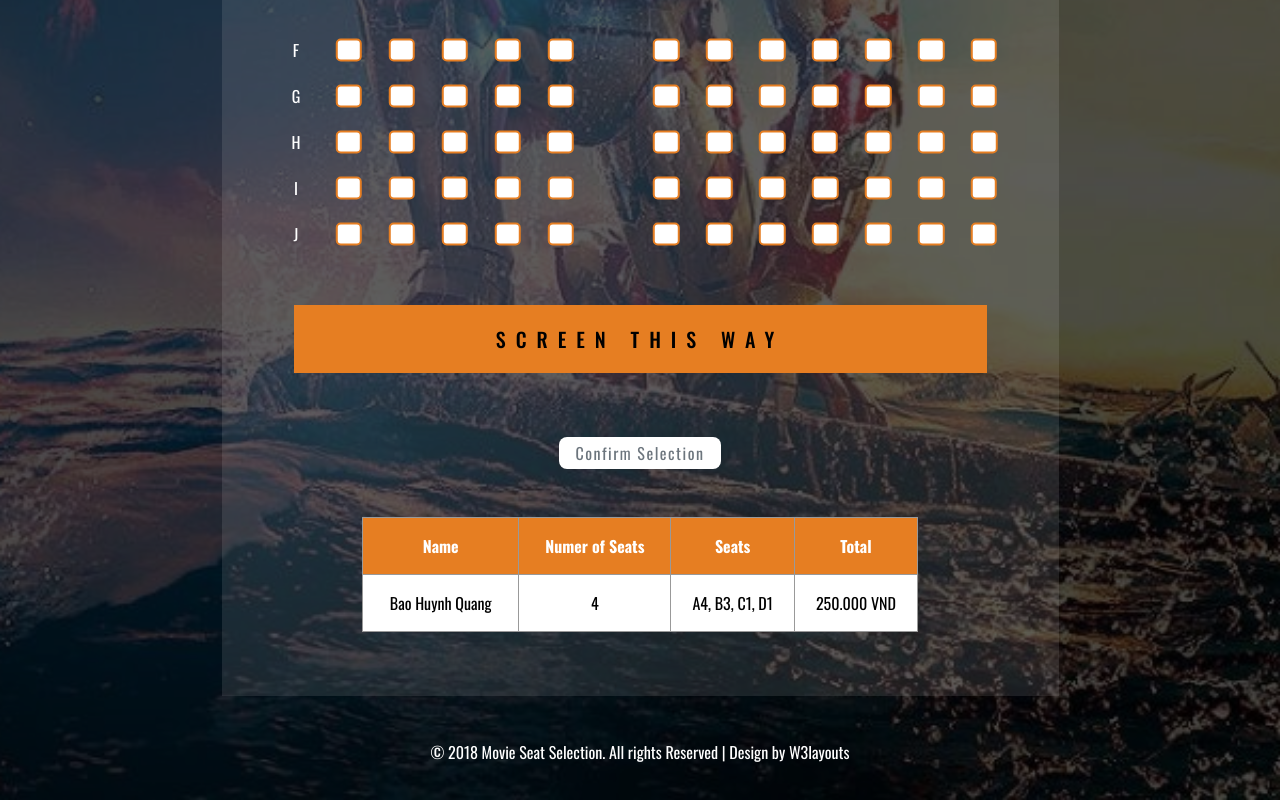
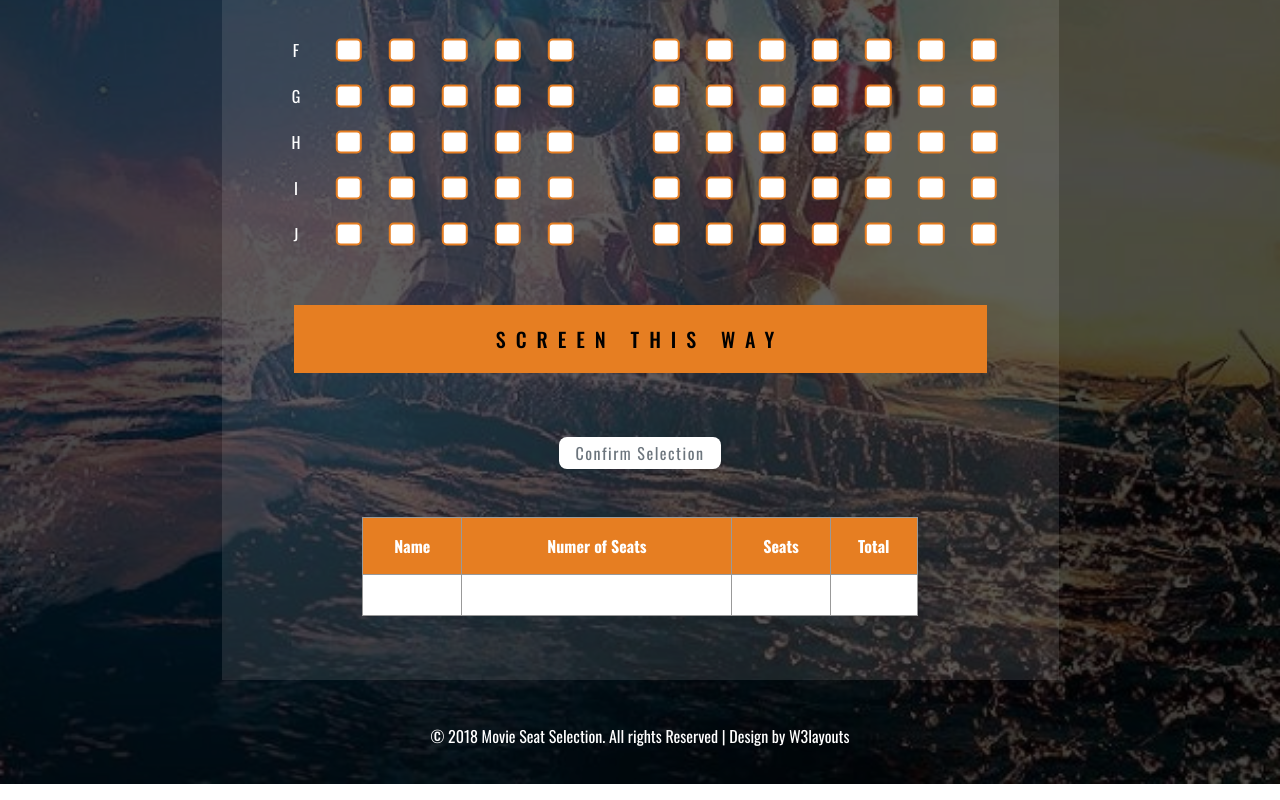
Before and after one commit to hqbao000101/BCS07_HuynhQuangBao_ReactBookTicket, a React (Create React App) app: page / in a window 1280 px wide. Shown: the part 839-1639 px from the top of the page. Built offline with nearby package versions, Linux system fonts and the light colour scheme.

Commit message:
feat: finish-v1

```diff
--- a/package.json
+++ b/package.json
@@ -35,5 +35,8 @@
       "last 1 firefox version",
       "last 1 safari version"
     ]
+  },
+  "devDependencies": {
+    "@babel/plugin-proposal-private-property-in-object": "^7.21.11"
   }
 }
--- a/src/App.js
+++ b/src/App.js
@@ -2,6 +2,7 @@ import React, { Component } from "react";
 import "./App.css";
 import Form from "./Components/Form";
 import SeatGrid from "./Components/SeatGrid";
+import SeatList from "./danhSachGhe.json";
 
 export default class App extends Component {
   state = {
@@ -30,7 +31,8 @@ export default class App extends Component {
     },
     isDisabled: true,
     hienThi: false,
-    choDaChon: "A4, B3, C1, D1",
+    choDaChon: [],
+    thanks: false
   };
 
   updateState = (name, value) => {
@@ -40,7 +42,20 @@ export default class App extends Component {
     });
   };
 
+  formatPayment = (num) => {
+    let numberArr = num.toString().split("");
+    let indexArr = 1;
+    for (let i = numberArr.length - 1; i >= 0; i--) {
+      if (indexArr % 3 === 0 && indexArr !== numberArr.length) {
+        numberArr[i] = `.${numberArr[i]}`;
+      }
+      indexArr++;
+    }
+    return numberArr.join("");
+  };
+
   render() {
+    const totalPayment = SeatList[1].danhSachGhe[0].gia * this.state.choDaChon.length;
     return (
       <>
         <div className="container">
@@ -56,18 +71,13 @@ export default class App extends Component {
               hienThi={this.state.hienThi}
             />
             <SeatGrid
-              phaseState={this.state.hienThi}
               hienThi={this.state.hienThi}
               user={this.state.user}
+              btnDisabled={this.state.isDisabled}
+              selectedSeats={this.state.choDaChon}
+              updateState={this.updateState}
+              thanks={this.state.thanks}
             />
-            <div className="text-center">
-              <button
-                className="text-secondary bg-white p-2 px-3 rounded-3 my-5"
-                disabled={this.state.isDisabled}
-              >
-                Confirm Selection
-              </button>
-            </div>
             <table className="table bg-white text-black w-75 mx-auto">
               <thead>
                 <tr className="text-center fw-bold">
@@ -79,14 +89,22 @@ export default class App extends Component {
               </thead>
               <tbody>
                 <tr className="text-center">
-                  <td>Bao Huynh Quang</td>
-                  <td>4</td>
-                  <td>{this.state.choDaChon}</td>
-                  <td>250.000 VND</td>
+                  <td>{this.state.user.customerName}</td>
+                  <td>
+                    {this.state.user.numberOfSeats
+                      ? this.state.user.numberOfSeats
+                      : ""}
+                  </td>
+                  <td>{this.state.choDaChon.join(", ")}</td>
+                  <td>
+                    {totalPayment
+                      ? `${this.formatPayment(totalPayment)} VND`
+                      : ""}
+                  </td>
                 </tr>
               </tbody>
             </table>
-            <p className="text-warning text-center mt-5 fs-3 visually-hidden">
+            <p className={`text-warning text-center mt-5 fs-3 ${!this.state.thanks ? "visually-hidden" : ""}`}>
               <i className="fa-solid fa-heart text-danger me-2"></i>Thanks for
               Booking. Have a good time watching movies{" "}
               <i className="fa-solid fa-heart text-danger ms-2"></i>
--- a/src/Components/Form.js
+++ b/src/Components/Form.js
@@ -24,24 +24,32 @@ export default class Form extends Component {
           newErrors[id] = "Name must only contain letters";
         }
       } else {
+        newValue[id] = value * 1;
         const numberRegex = /^\d+$/;
         if (!numberRegex.test(newValue[id])) {
           newErrors[id] = "Number of Seats must only contain numbers";
+        }
+        if (newValue[id] === 0) {
+          newErrors[id] = "You can't have zero seats!";
         }
       }
     }
 
     // ! active button
-    let disabledBtn = true;
-    if (newValue[id] !== "" && newErrors[id] === "") {
-      disabledBtn = false;
+    let disabledBtn = false;
+    for (let item in this.props.errors) {
+      if (this.props.user[item] && this.props.errors[item] === "") {
+        disabledBtn = true;
+      } else {
+        disabledBtn = false;
+      }
     }
 
     // ! update State
     // console.log(newValue, newErrors);
     this.props.updateState("user", newValue);
     this.props.updateState("errors", newErrors);
-    this.props.updateState("isDisabled", disabledBtn);
+    this.props.updateState("isDisabled", !disabledBtn);
   };
 
   render() {
@@ -66,7 +74,7 @@ export default class Form extends Component {
                   placeholder="Your fullname..."
                   title="Please fill out this field"
                   onChange={this.getValues}
-                  readOnly={this.props.hienThi}
+                  // readOnly={this.props.hienThi}
                 />
               </div>
               <p className="text-danger fst-italic mt-3 text-center">
@@ -87,7 +95,7 @@ export default class Form extends Component {
                   title="Please fill out this field"
                   onChange={this.getValues}
                   data-type="number"
-                  readOnly={this.props.hienThi}
+                  // readOnly={this.props.hienThi}
                 />
               </div>
               <p className="text-danger fst-italic mt-3 text-center">
--- a/src/Components/SeatGrid.js
+++ b/src/Components/SeatGrid.js
@@ -2,30 +2,40 @@ import React, { Component } from "react";
 import SeatList from "../danhSachGhe.json";
 
 export default class SeatGrid extends Component {
-  state = { quantity: 0 };
+  state = {
+    quantity: 0,
+    selectedSeats: [],
+  };
 
   chooseSeat = (event) => {
-    console.log(event.target);
-    let className = event.target.className;
+    // console.log(event.target);
+    let { id, className } = event.target;
     let numberOfSeat = this.state.quantity;
+    let seatList = this.props.selectedSeats;
     if (
       !className.includes("grid__item__box--red") &&
       !className.includes("grid__item__box--green") &&
       numberOfSeat <= this.props.user.numberOfSeats - 1
     ) {
-      event.target.className = "grid__item grid__item__box active grid__item__box--green ";
+      event.target.className =
+        "grid__item grid__item__box active grid__item__box--green ";
       numberOfSeat++;
+      seatList.push(id);
     } else if (className.includes("grid__item__box--green")) {
       event.target.className = "grid__item grid__item__box active";
       numberOfSeat--;
+      let seatIndex = seatList.findIndex((item) => item === id);
+      seatList.splice(seatIndex, 1);
     }
     this.setState({
       ...this.quantity,
       quantity: numberOfSeat,
+      selectedSeats: seatList,
     });
   };
 
   render() {
+    // console.log(this.state.quantity !== this.props.user.numberOfSeats || this.props.btnDisabled);
     return (
       <>
         <div className="seat__types">
@@ -45,7 +55,7 @@ export default class SeatGrid extends Component {
         <div className="mt-4 mb-2 vis">
           <span
             className={`text-center bg-warning text-black fs-5 d-block mx-auto w-50 py-2 ${
-              this.props.phaseState ? "" : "visually-hidden"
+              this.props.hienThi ? "" : "visually-hidden"
             }`}
           >
             Please Select Your Seats!
@@ -85,6 +95,26 @@ export default class SeatGrid extends Component {
         <div className="seat__footer text-center px-4">
           <p className="py-4">SCREEN THIS WAY</p>
         </div>
+        <div className="text-center">
+          <button
+            className={`${
+              this.state.quantity !== this.props.user.numberOfSeats ||
+              this.props.btnDisabled
+                ? "text-secondary bg-white"
+                : ""
+            } p-2 px-3 rounded-3 my-5`}
+            disabled={
+              this.state.quantity !== this.props.user.numberOfSeats ||
+              this.props.btnDisabled
+            }
+            onClick={() => {
+              this.props.updateState("choDaChon", this.state.selectedSeats);
+              this.props.updateState("thanks", true);
+            }}
+          >
+            Confirm Selection
+          </button>
+        </div>
       </>
     );
   }
```
Also changed, not shown: 1 other file (tests, documents, lock files or other folders).
